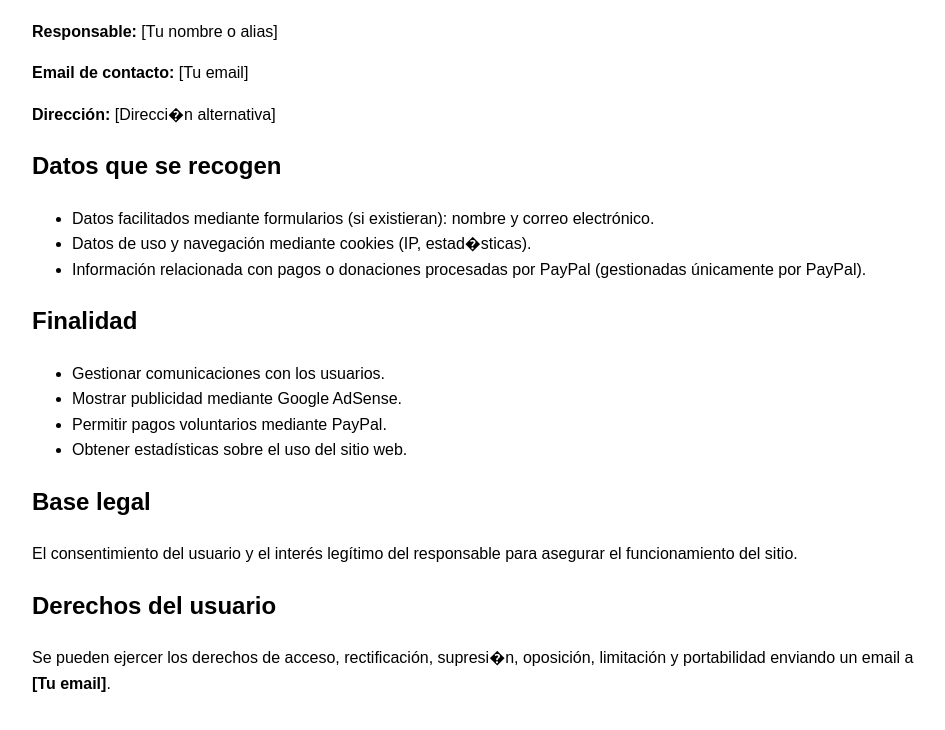
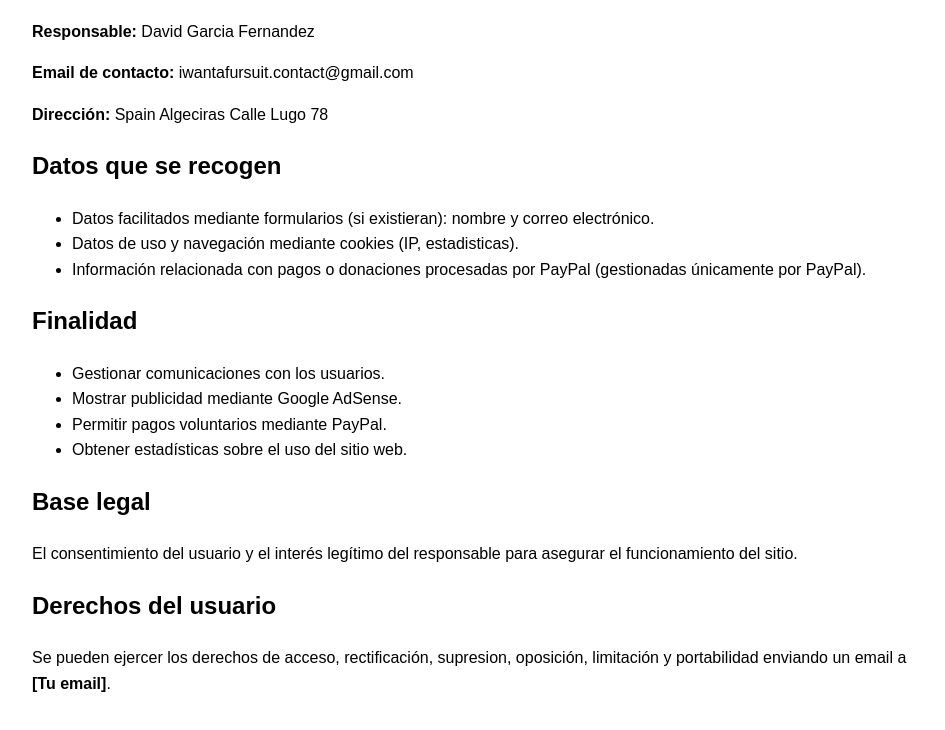
Before and after one commit to iwantafursuit/iwantafursuit.github.io, a plain HTML site: page es/privacy.html in a window 1280 px wide. Shown: the part 94-824 px from the top of the page, without its empty margins (158-1103 px from the left). Drawn offline with Linux system fonts and the light colour scheme.

Commit message:
Update privacy.html

```diff
--- a/es/privacy.html
+++ b/es/privacy.html
@@ -20,14 +20,14 @@
 
     <h1>Política de Privacidad</h1>
 
-    <p><strong>Responsable:</strong> [Tu nombre o alias]</p>
-    <p><strong>Email de contacto:</strong> [Tu email]</p>
-    <p><strong>Dirección:</strong> [Direcci�n alternativa]</p>
+    <p><strong>Responsable:</strong> David Garcia Fernandez</p>
+    <p><strong>Email de contacto:</strong> iwantafursuit.contact@gmail.com</p>
+    <p><strong>Dirección:</strong> Spain Algeciras Calle Lugo 78</p>
 
     <h2>Datos que se recogen</h2>
     <ul>
         <li>Datos facilitados mediante formularios (si existieran): nombre y correo electrónico.</li>
-        <li>Datos de uso y navegación mediante cookies (IP, estad�sticas).</li>
+        <li>Datos de uso y navegación mediante cookies (IP, estadisticas).</li>
         <li>Información relacionada con pagos o donaciones procesadas por PayPal (gestionadas únicamente por PayPal).</li>
     </ul>
 
@@ -43,7 +43,7 @@
     <p>El consentimiento del usuario y el interés legítimo del responsable para asegurar el funcionamiento del sitio.</p>
 
     <h2>Derechos del usuario</h2>
-    <p>Se pueden ejercer los derechos de acceso, rectificación, supresi�n, oposición, limitación y portabilidad enviando un email a <strong>[Tu email]</strong>.</p>
+    <p>Se pueden ejercer los derechos de acceso, rectificación, supresion, oposición, limitación y portabilidad enviando un email a <strong>[Tu email]</strong>.</p>
 
 </body>
 </html>
```
